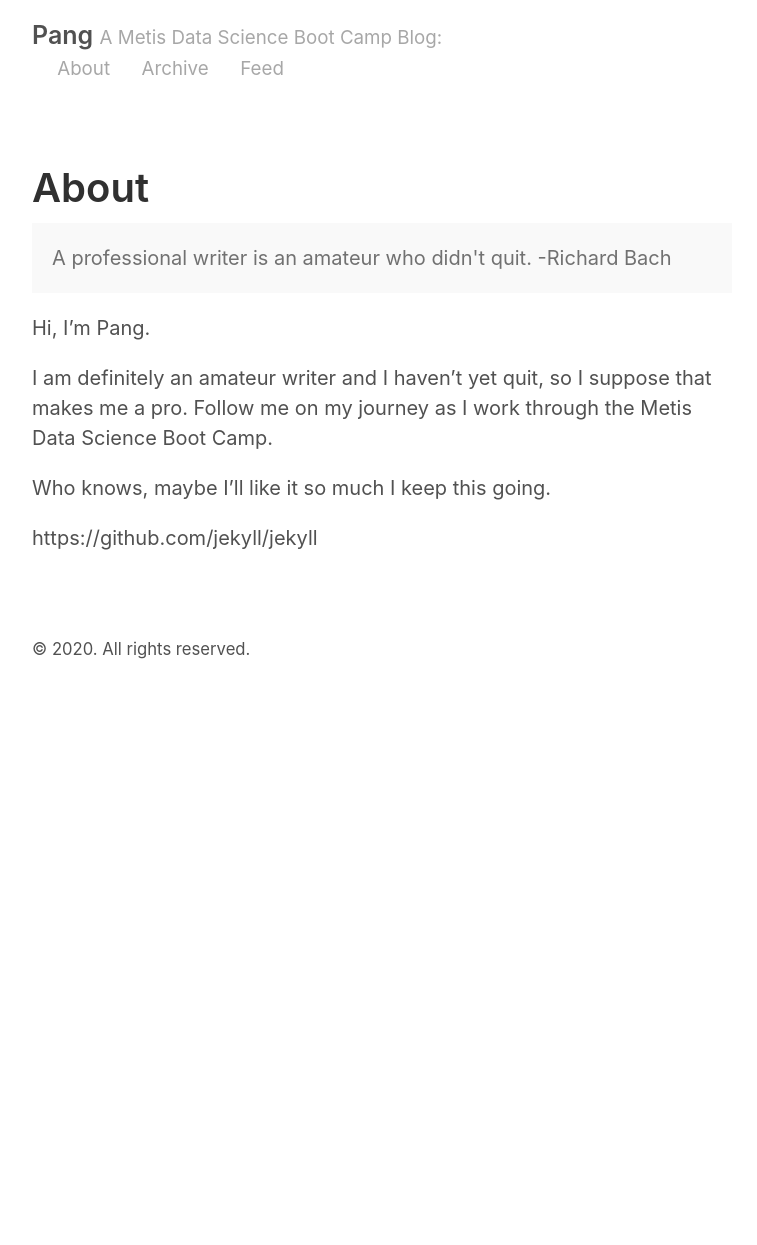
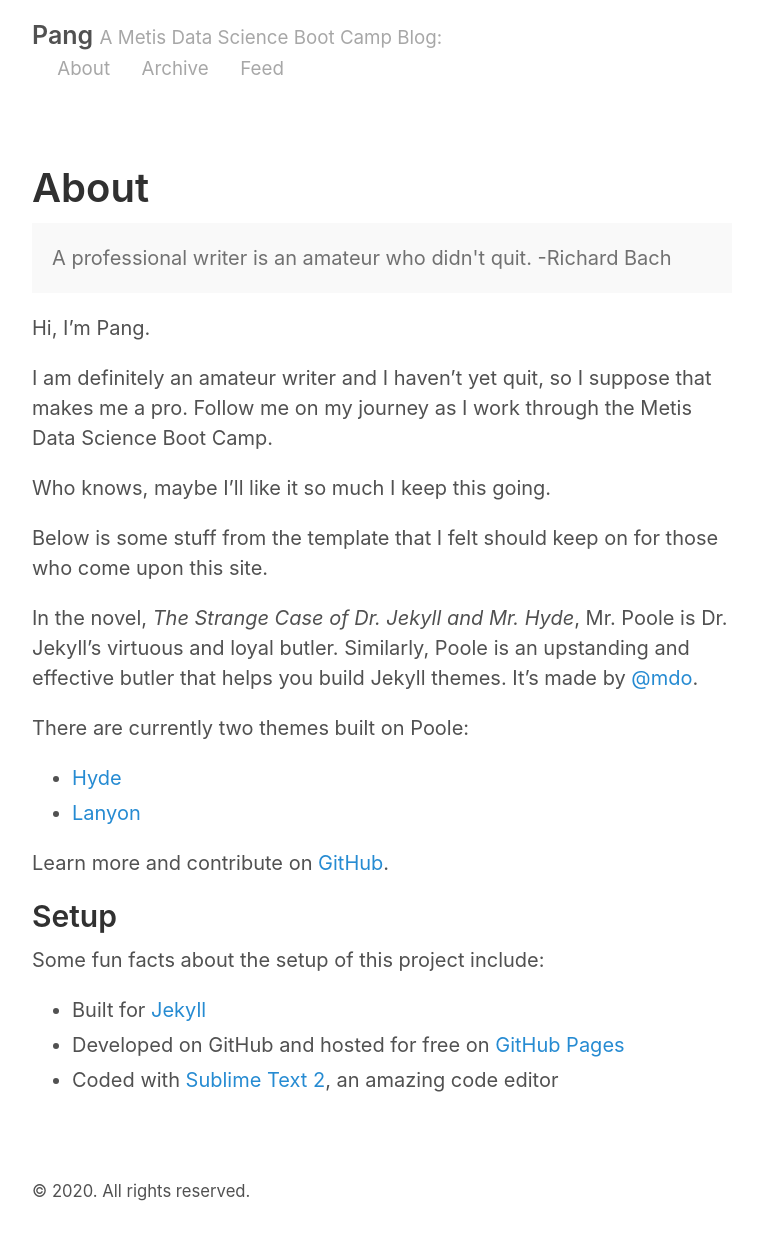
Before and after one commit to thepang/thepang.github.io, a Jekyll site: the page built from about.md, in a window 1280 px wide. Shown: the whole page, without its empty margins (258-1015 px from the left). Built offline with Jekyll 4.4.1, drawn with Linux system fonts in a browser that asks for light colours; before the commit the page ends 900 px from its top, so only the background shows below that.

Commit message:
adding more data to the about page

```diff
--- a/about.md
+++ b/about.md
@@ -14,4 +14,22 @@ I am definitely an amateur writer and I haven't yet quit, so I suppose that make
 
 Who knows, maybe I'll like it so much I keep this going.
 
-https://github.com/jekyll/jekyll
+Below is some stuff from the template that I felt should keep on for those who come upon this site.
+
+
+In the novel, *The Strange Case of Dr. Jekyll and Mr. Hyde*, Mr. Poole is Dr. Jekyll's virtuous and loyal butler. Similarly, Poole is an upstanding and effective butler that helps you build Jekyll themes. It's made by [@mdo](https://twitter.com/mdo).
+
+There are currently two themes built on Poole:
+
+* [Hyde](http://hyde.getpoole.com)
+* [Lanyon](http://lanyon.getpoole.com)
+
+Learn more and contribute on [GitHub](https://github.com/poole).
+
+## Setup
+
+Some fun facts about the setup of this project include:
+
+* Built for [Jekyll](http://jekyllrb.com)
+* Developed on GitHub and hosted for free on [GitHub Pages](https://pages.github.com)
+* Coded with [Sublime Text 2](http://sublimetext.com), an amazing code editor
```
